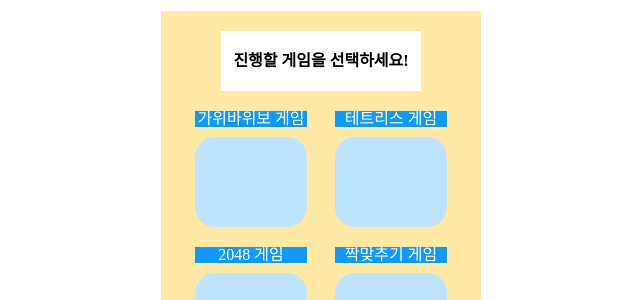
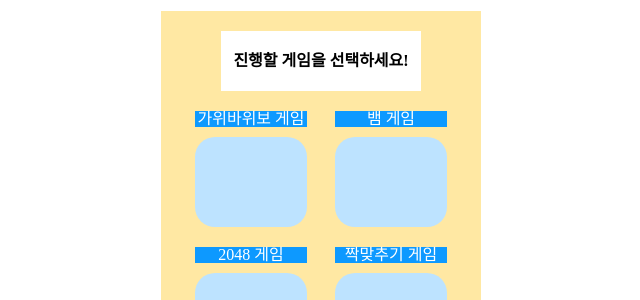
Before and after one commit to ybeom/jsminigame, a Jekyll site: the page built from index.html, in a window 1280 px wide. Shown: the part 169-469 px from the top of the page, without its empty margins (319-959 px from the left). Built offline with Jekyll 4.4.1, drawn with Linux system fonts in a browser that asks for light colours.

Commit message:
default {{content}} setting

```diff
--- a/_layouts/default.html
+++ b/_layouts/default.html
@@ -20,29 +20,7 @@
     <body>
         <div class="container">
             <header class="header-container">{% include header.html %}</header>
-            <main class="main-container">
-                <div class="main-box">
-                    <div class="main-title">진행할 게임을 선택하세요!</div>
-                    <ul>
-                        <li>
-                            <div id="game-title">가위바위보 게임</div>
-                            <div id="game-img"><img /></div>
-                        </li>
-                        <li>
-                            <div id="game-title">테트리스 게임</div>
-                            <div id="game-img"><img /></div>
-                        </li>
-                        <li>
-                            <div id="game-title">2048 게임</div>
-                            <div id="game-img"><img /></div>
-                        </li>
-                        <li>
-                            <div id="game-title">짝맞추기 게임</div>
-                            <div id="game-img"><img /></div>
-                        </li>
-                    </ul>
-                </div>
-            </main>
+            <main class="main-container">{{content}}</main>
             <footer class="footer-container">{% include footer.html %}</footer>
         </div>
     </body>
--- a/index.html
+++ b/index.html
@@ -3,3 +3,27 @@ layout: default
 stylesheet: "index.css"
 javascript: "index.js"
 ---
+
+<div class="main-box">
+    <div class="main-title">진행할 게임을 선택하세요!</div>
+    <ul>
+        <li>
+            <div id="game-title">가위바위보 게임</div>
+            <div id="game-img"><img /></div>
+        </li>
+        <li>
+            <div id="game-title">뱀 게임</div>
+            <div id="game-img">
+                <a href="{{'/game/snake' | relative_url}}"><img /></a>
+            </div>
+        </li>
+        <li>
+            <div id="game-title">2048 게임</div>
+            <div id="game-img"><img /></div>
+        </li>
+        <li>
+            <div id="game-title">짝맞추기 게임</div>
+            <div id="game-img"><img /></div>
+        </li>
+    </ul>
+</div>
```
